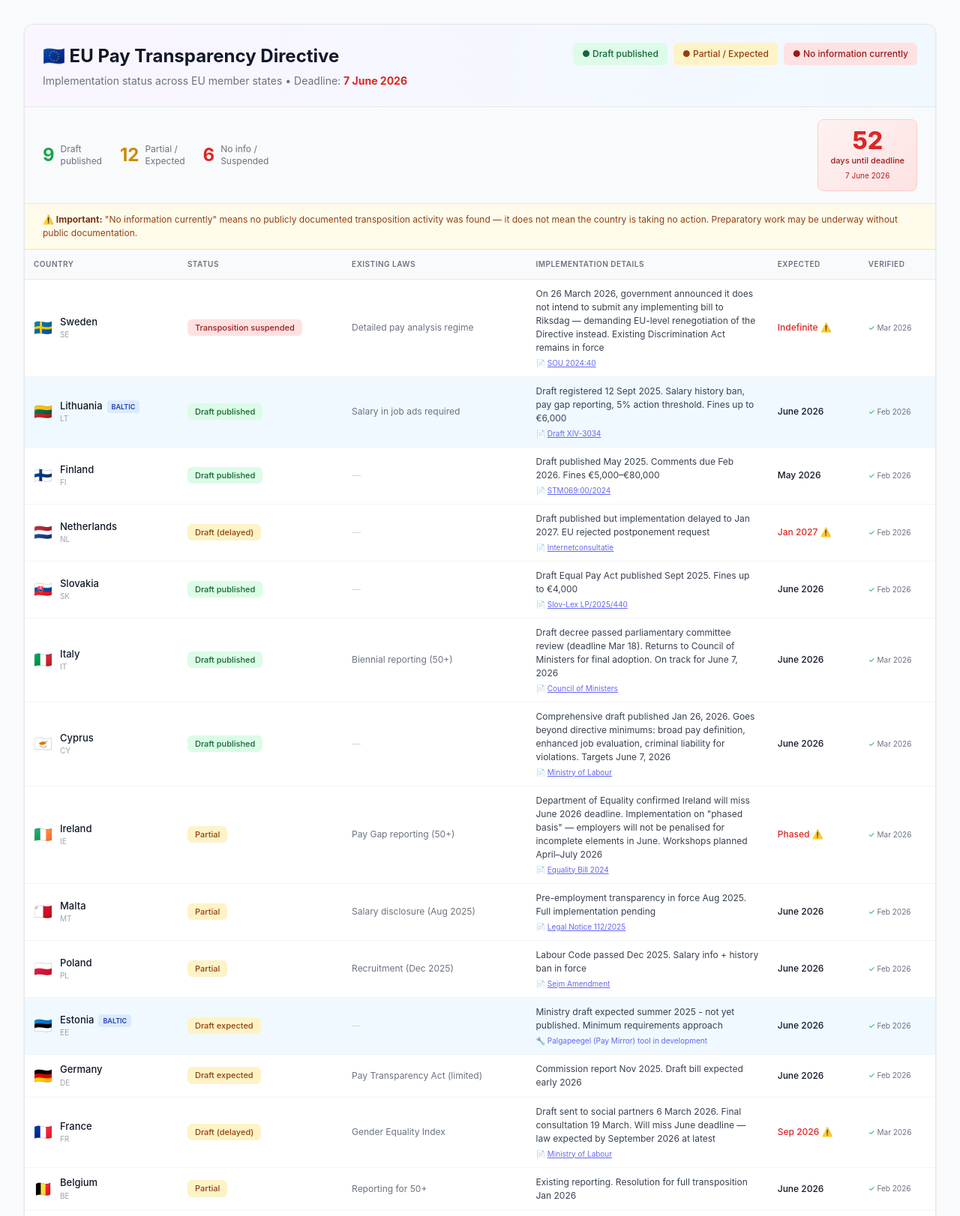
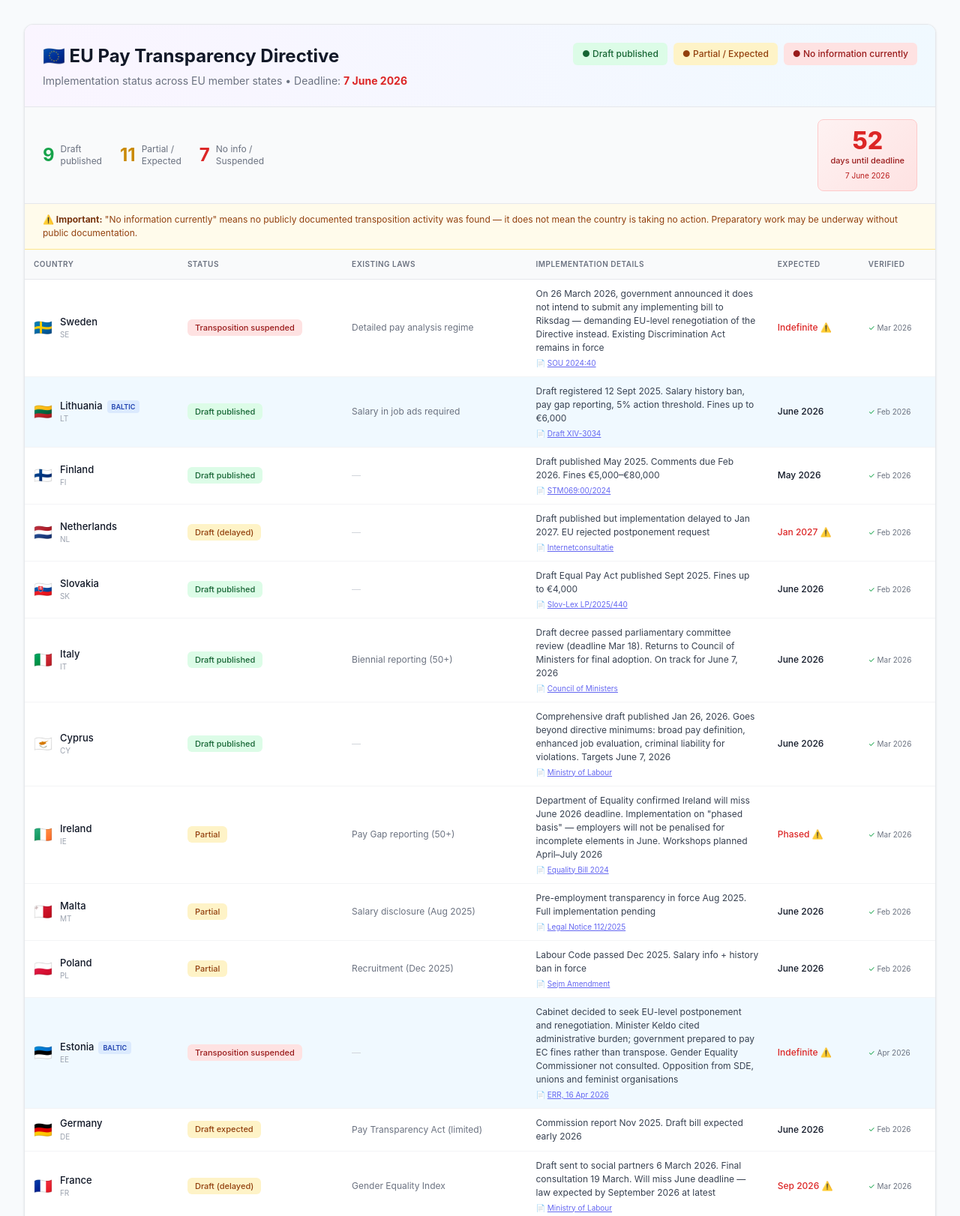
Before and after one commit to LenLi77/Pay-Transparency-implementation-tracker, a website: page index.html in a window 1280 px wide. Shown: the top 1622 px of the page at 75% size. Drawn offline with Linux system fonts and the light colour scheme.

Commit message:
Update draft statuses and last updated date in index.html
Updated various statistics and details in the HTML file, including changes to draft statuses and last updated date.

```diff
--- a/index.html
+++ b/index.html
@@ -140,11 +140,11 @@
           <span class="stat-label">Draft<br>published</span>
         </div>
         <div class="stat">
-          <span class="stat-number yellow">12</span>
+          <span class="stat-number yellow">11</span>
           <span class="stat-label">Partial /<br>Expected</span>
         </div>
         <div class="stat">
-          <span class="stat-number red">6</span>
+          <span class="stat-number red">7</span>
           <span class="stat-label">No info /<br>Suspended</span>
         </div>
         <div class="countdown-box">
@@ -283,11 +283,11 @@
             <!-- DRAFT EXPECTED / PARTIAL (7) -->
             <tr class="baltic">
               <td><div class="country-cell"><span class="flag">🇪🇪</span><div><div class="country-name">Estonia<span class="badge-baltic">BALTIC</span></div><div class="country-code">EE</div></div></div></td>
-              <td><span class="badge badge-yellow">Draft expected</span></td>
+              <td><span class="badge badge-red">Transposition suspended</span></td>
               <td class="existing-laws none">—</td>
-              <td class="details">Ministry draft expected summer 2025 - not yet published. Minimum requirements approach<div class="draft-link" style="color: #6366f1;">🔧 Palgapeegel (Pay Mirror) tool in development</div></td>
-              <td class="expected">June 2026</td>
-              <td class="verified"><span class="verified-check">✓</span> Feb 2026</td>
+              <td class="details">Cabinet decided to seek EU-level postponement and renegotiation. Minister Keldo cited administrative burden; government prepared to pay EC fines rather than transpose. Gender Equality Commissioner not consulted. Opposition from SDE, unions and feminist organisations<div class="draft-link">📄 <a href="https://www.err.ee/1609997158/valitsus-motles-umber-eesti-utleb-vordse-palga-direktiivile-ei" target="_blank">ERR, 16 Apr 2026</a></div></td>
+              <td class="expected" style="color: #dc2626;">Indefinite ⚠️</td>
+              <td class="verified"><span class="verified-check">✓</span> Apr 2026</td>
             </tr>
             <tr>
               <td><div class="country-cell"><span class="flag">🇩🇪</span><div><div class="country-name">Germany</div><div class="country-code">DE</div></div></div></td>
@@ -507,7 +507,7 @@
       </div>
 
       <div class="updated">
-        Last updated: 6 April 2026 • Next review: April 2026 • Corrections welcome
+        Last updated: 16 April 2026 • Next review: April 2026 • Corrections welcome
       </div>
     </div>
   </div>
```
